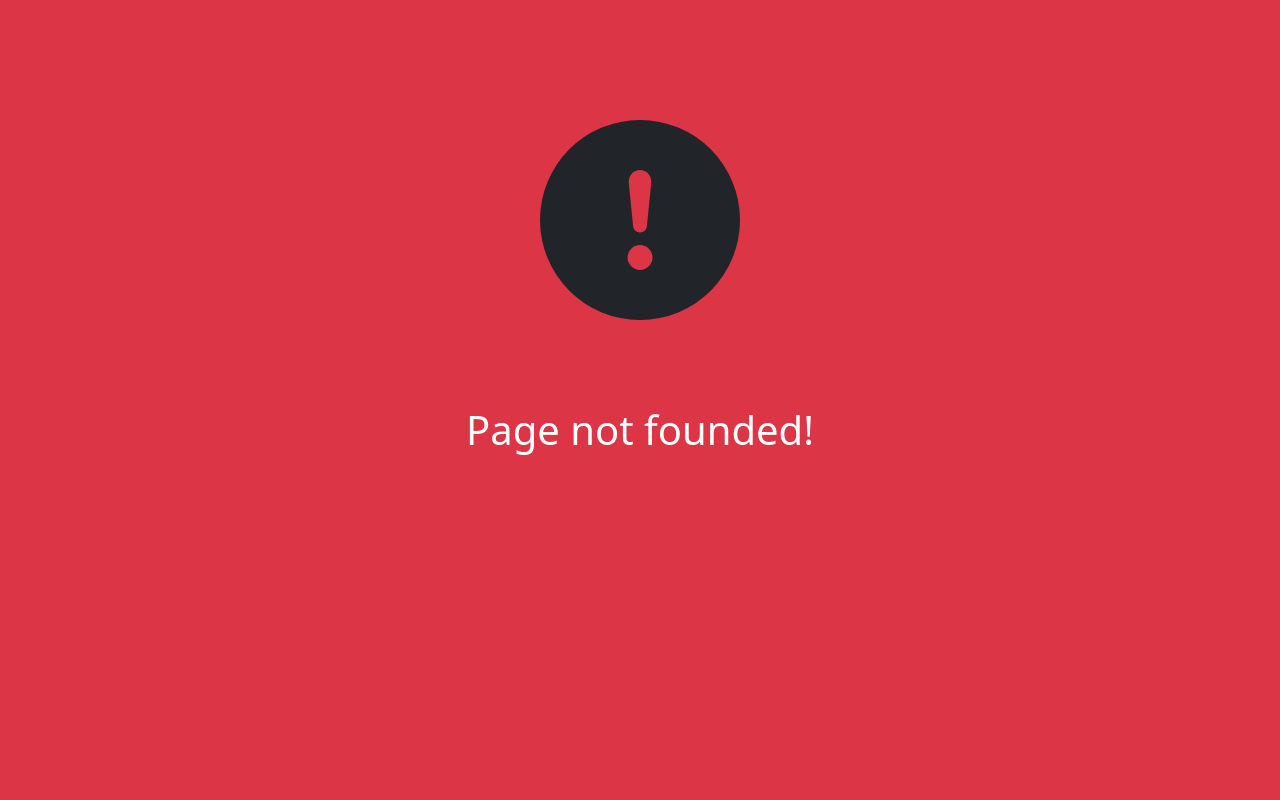
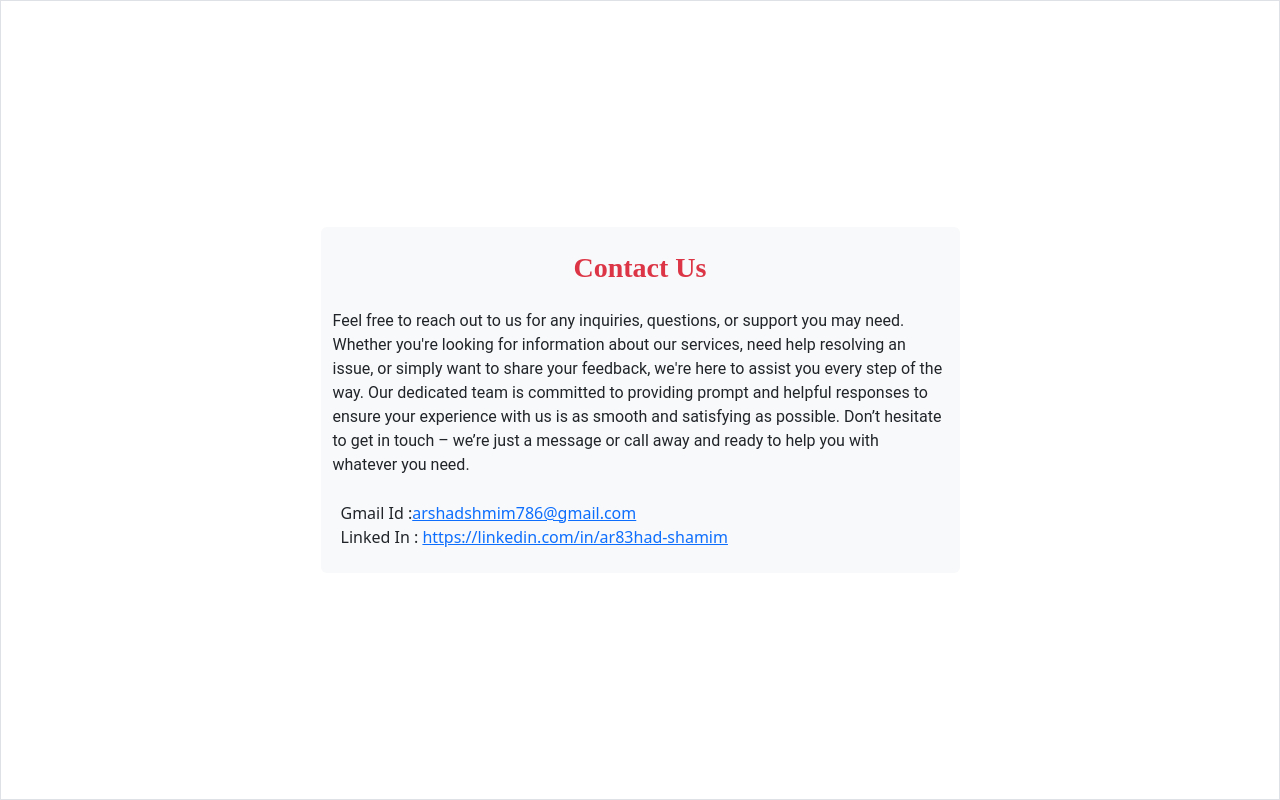
Before and after one commit to Arshad-Shamim/lockit, a React (Vite) app in the folder client/: page /home/contact in a window 1280 px wide. Before the commit this address had no page. Built offline with nearby package versions, Linux system fonts and the light colour scheme; sample sign-in values are in the browser's storage.

Commit message:
contact us page complete

```diff
--- a/client/src/App.jsx
+++ b/client/src/App.jsx
@@ -9,6 +9,7 @@ import Signup from './pages/Signup.jsx';
 import Home from './pages/Home.jsx';
 import Error  from './pages/Error.jsx';
 import Features from './pages/Features.jsx';
+import Contact from './pages/Contact.jsx';
 
 function App() {
   const [count, setCount] = useState(0)
@@ -21,6 +22,7 @@ function App() {
         <Route path="/signup" element={<Signup/>}/>
         <Route path="/home" element={<Home/>}/>
         <Route path="/home/features" element={<Features/>}/>
+        <Route path="/home/contact" element={<Contact/>}/>
         <Route path="/*" element={<Error msg={"Page not founded!"}/>}/>
       </Routes>
     </>
--- /dev/null
+++ b/client/src/pages/Contact.jsx
@@ -0,0 +1,43 @@
+import React from 'react'
+import { useState } from 'react'
+
+import { authorization } from '../api/home.mjs';
+import Error from './Error';
+
+export default function contact() {
+    let [authorize,setAuthorize] = useState(1);
+
+    authorization().
+    then((res)=>{
+        setAuthorize(res);
+    }).
+    catch((err)=>{
+        console.log("err contact :",err);
+    })
+
+
+
+    if(!authorize)
+        return(<Error msg={"Please Login or Signup to continue..."}/>)
+    else{
+        return (
+          <div className='border d-flex' style={{height:"100vh"}}>
+            <div className='mx-auto my-auto col-lg-6 col-10 bg-light rounded'>
+                <div className='container'>
+                    <h3 className='text-center my-4 text-danger fw-bold permanent-marker-regular'>Contact Us</h3>
+                    <p className='roboto-regular'>Feel free to reach out to us for any inquiries, questions, or support you may need. Whether you're looking for information about our services, need help resolving an issue, or simply want to share your feedback, we're here to assist you every step of the way. Our dedicated team is committed to providing prompt and helpful responses to ensure your experience with us is as smooth and satisfying as possible. Don’t hesitate to get in touch – we’re just a message or call away and ready to help you with whatever you need.</p>
+
+                    <div className='my-4 ms-2'>
+                        <div>Gmail Id :<a href="mailto:arshadshmim786@gmail.com">arshadshmim786@gmail.com</a></div>
+                        <div>Linked In : <a href='https://linkedin.com/in/ar83had-shamim'>https://linkedin.com/in/ar83had-shamim</a> </div>
+                    </div>
+                </div>
+            </div>
+          </div>
+        )
+    }
+}
+
+
+//there we just import authorize funtion from api/home.mjs for authorization
+//if authorize then diaply page else show not authorize msg
--- a/client/src/pages/Home.jsx
+++ b/client/src/pages/Home.jsx
@@ -242,18 +242,18 @@ function notifyFailer(data){
             <div className="collapse navbar-collapse" id="navbarNav">
               <ul className="navbar-nav ms-auto">
                 <li className="nav-item">
-                  <a className="nav-link active" aria-current="page" href="/home/features">
+                  <a className="nav-link text-white" aria-current="page" href="/home/features">
                     Features
                   </a>
                 </li>
                 <li className="nav-item">
-                  <a className="nav-link" href="#about">
-                    Developer
+                  <a className="nav-link text-white" href="/home/contact">
+                    Contact
                   </a>
                 </li>
                 <li className="nav-item">
-                  <a className="nav-link" href="#contact">
-                    Contact
+                  <a className="nav-link text-white" href="#about">
+                    Developer
                   </a>
                 </li>
                 <li className='nav-item'>
```
